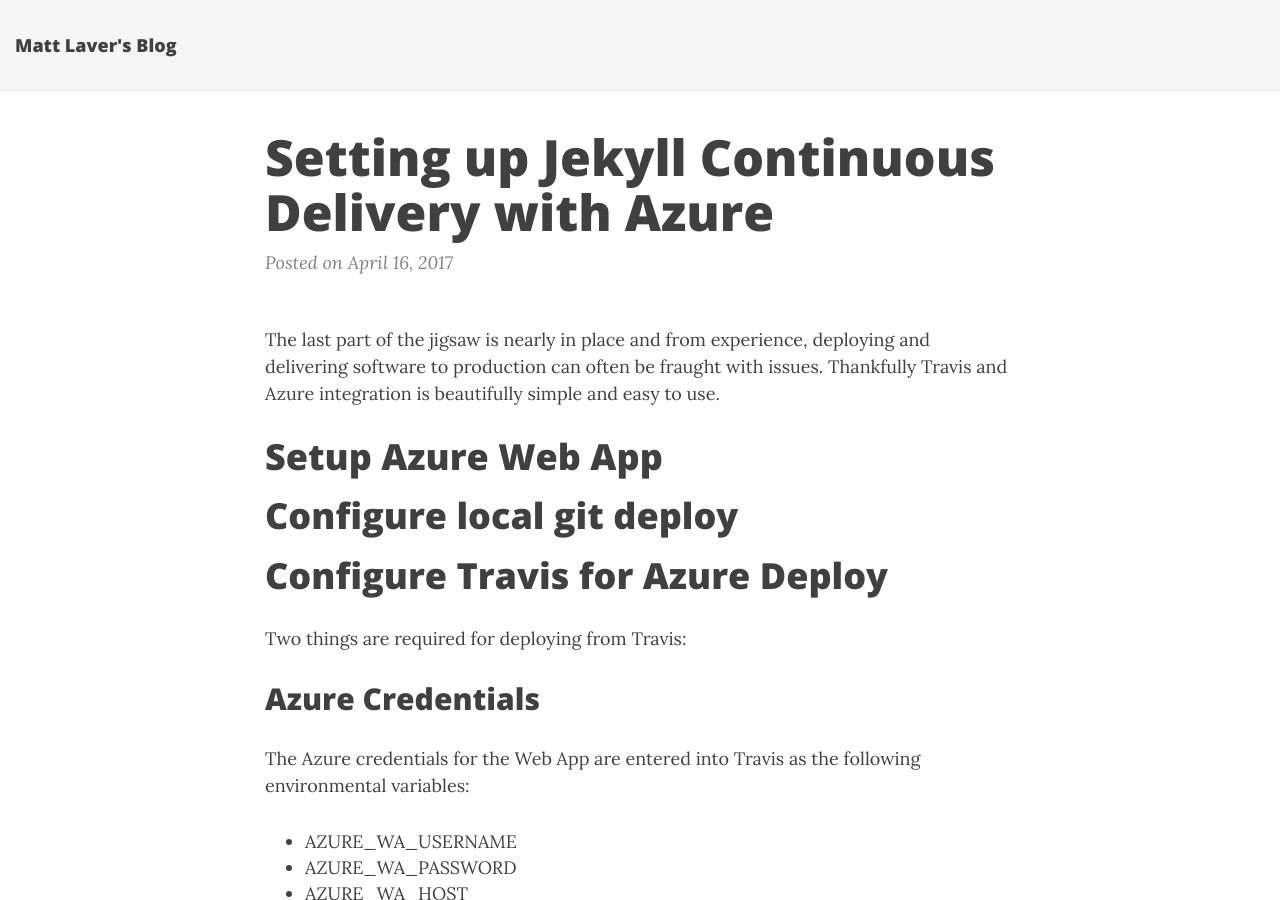
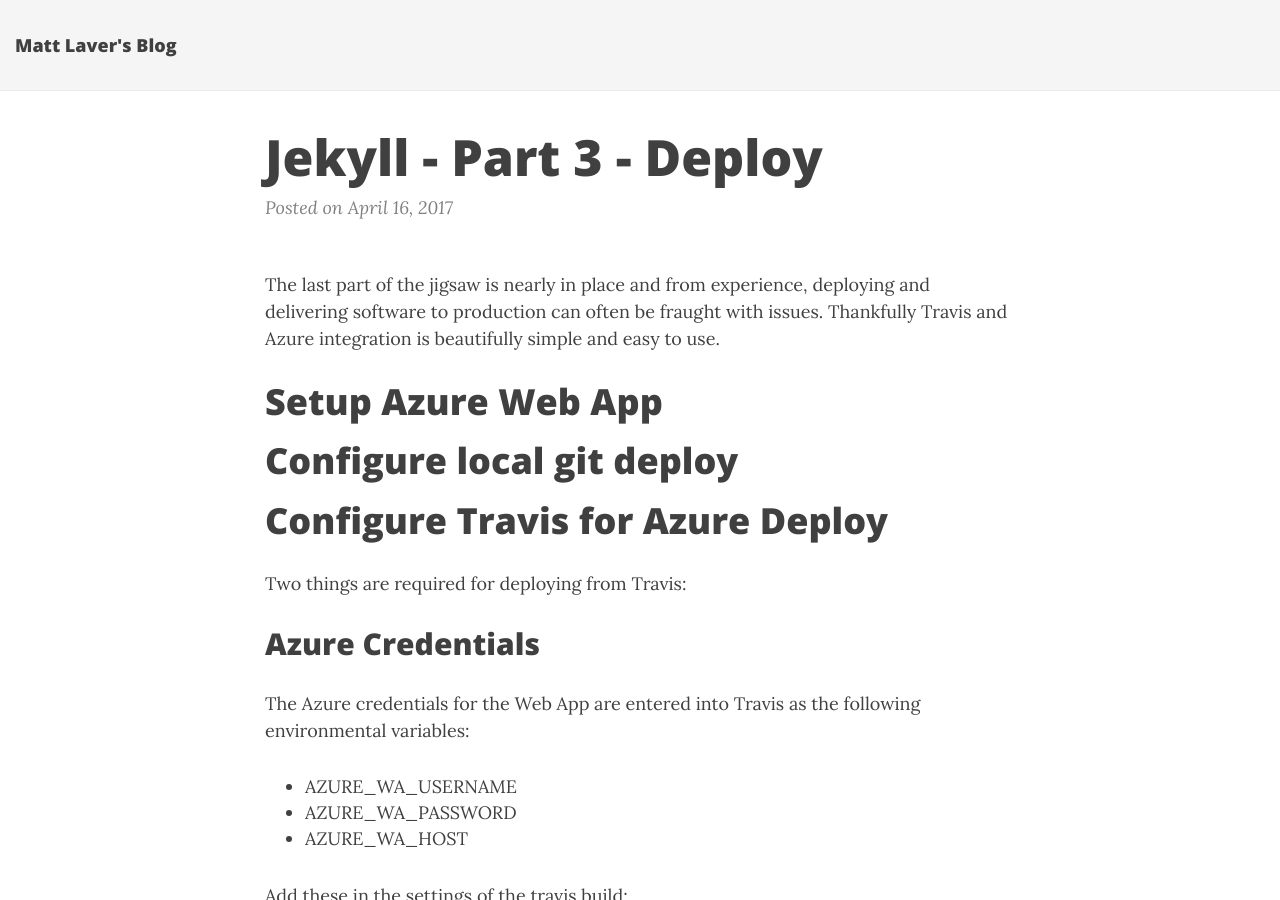
Before and after one commit to mattlaver/blog.laver.io, a Jekyll site: the page built from _posts/2017-04-16-jekyll-part-3-deploy.markdown, in a window 1280 px wide and 900 px high. Built offline with Jekyll 4.4.1, drawn with Linux system fonts in a browser that asks for light colours; nearby versions of some CDN libraries.

Commit message:
Tidy up post names

```diff
--- a/_posts/2017-04-13-setting-up-a-blog-with-jekyll.markdown
+++ b/_posts/2017-04-13-jekyll-part-1-create.markdown
@@ -1,6 +1,6 @@
 ---
 layout: post
-title:  "Setting up a blog with Jekyll"
+title:  "Jekyll - Part 1 - Create"
 date:   2017-04-13 20:56:02 +0100
 categories: jekyll ci azure
 ---
--- a/_posts/2017-04-15-setting-up-jekyll-continuous-integration-with-travis.markdown
+++ b/_posts/2017-04-15-jekyll-part-2-build.markdown
@@ -1,6 +1,6 @@
 ---
 layout: post
-title:  "Setting up Jekyll Continuous Integration with Travis"
+title:  "Jekyll - Part 2 - Build"
 date:   2017-04-15 20:56:02 +0100
 categories: jekyll travis CI
 ---
--- a/_posts/2017-04-16-setting-up-jekyll-continuous-delivery-with-azure.markdown
+++ b/_posts/2017-04-16-jekyll-part-3-deploy.markdown
@@ -1,6 +1,6 @@
 ---
 layout: post
-title:  "Setting up Jekyll Continuous Delivery with Azure"
+title:  "Jekyll - Part 3 - Deploy"
 date:   2017-04-16 20:56:02 +0100
 categories: jekyll azure travis cd
 ---
```
